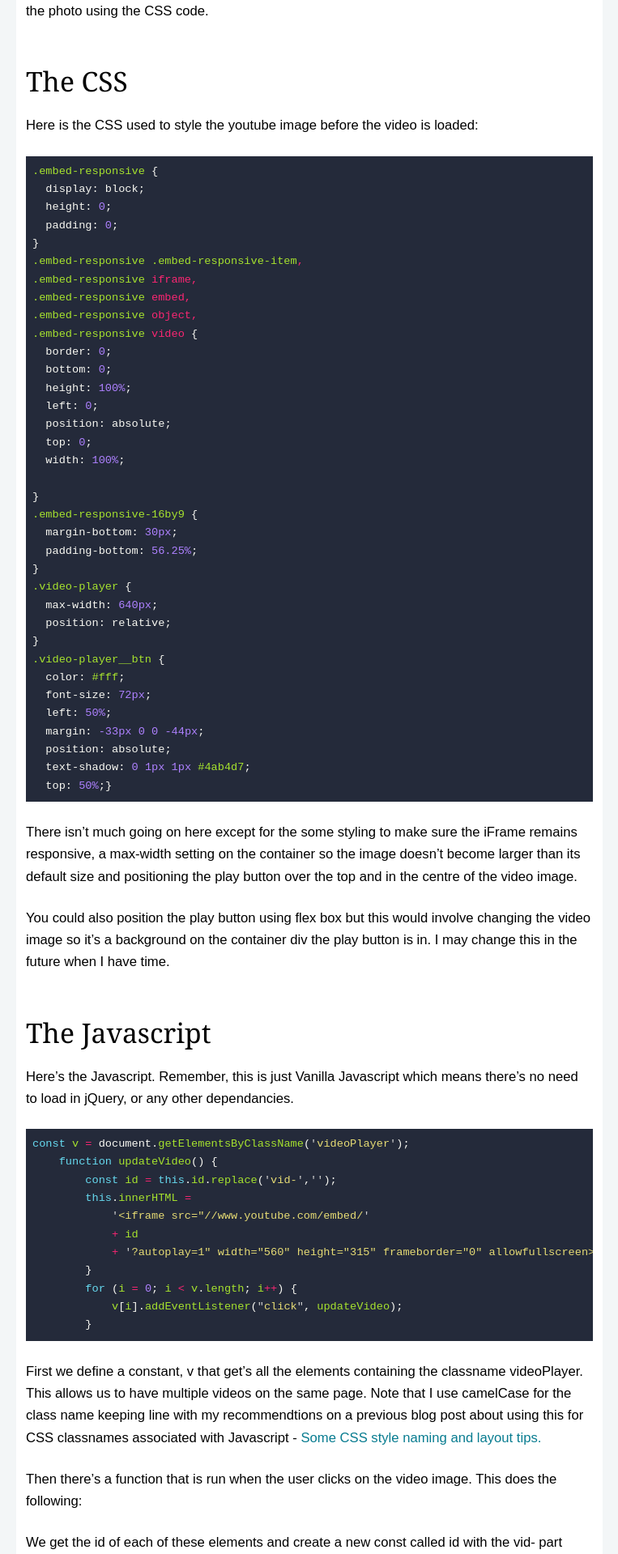
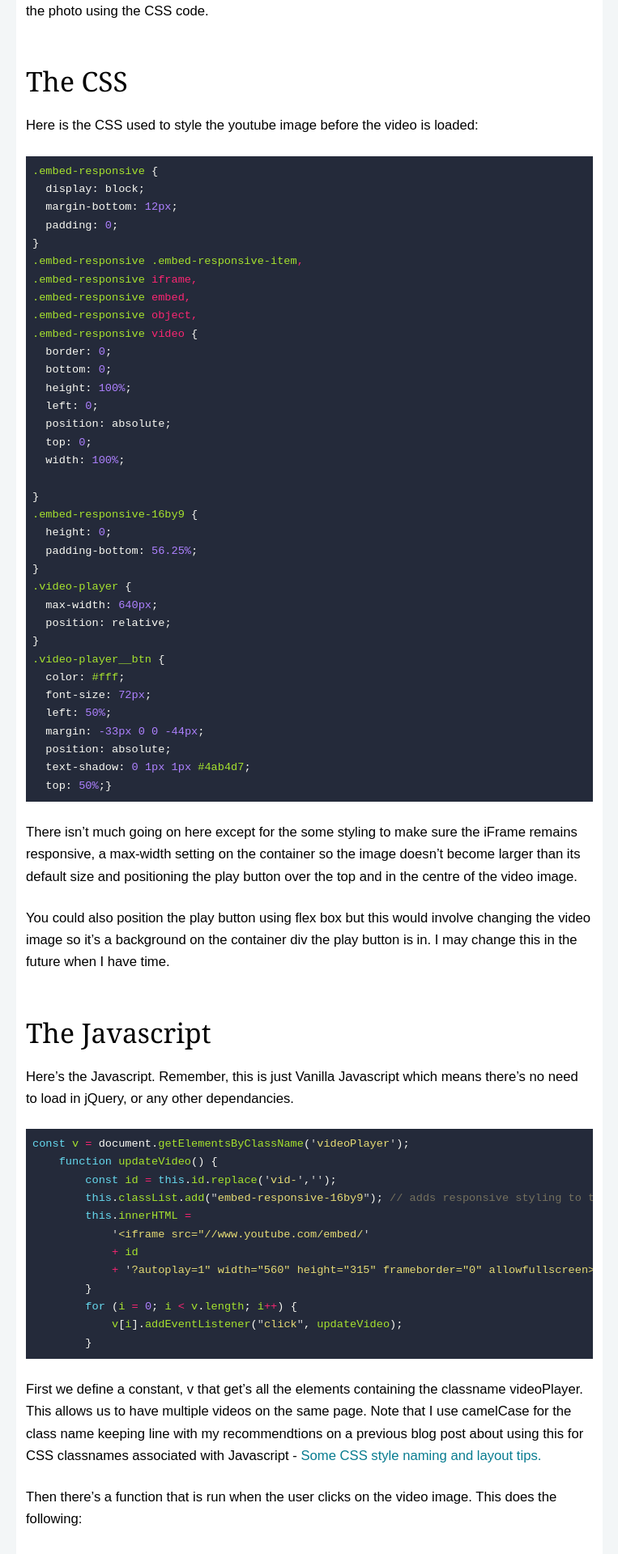
Before and after one commit to nbunner-personal/nigelbunner, a Jekyll site: the page built from _posts/2019-04-17-a-simple-way-to-lazy-load-embedded-youtube-videos-using-vanilla-javascript.md, in a window 1280 px wide. Shown: the part 1457-3376 px from the top of the page at 81% size, without its empty margins (437-1200 px from the left). Built offline with Jekyll 4.4.1, drawn with Linux system fonts in a browser that asks for light colours; some of the changed text lies outside the part shown.

Commit message:
Fixing responsiveness on youbue videos pre iframe

````diff
--- a/_includes/youtube-static-image.html
+++ b/_includes/youtube-static-image.html
@@ -1,4 +1,4 @@
-<div class="youtube-container home-youtube-container embed-responsive embed-responsive-16by9 embed-responsive-item videoPlayer" id="vid-{{ include.youtubeId }}">
+<div class="youtube-container home-youtube-container embed-responsive embed-responsive-item videoPlayer" id="vid-{{ include.youtubeId }}">
   <div class="homeVideoThumbnail video-player">
   	<img src="//img.youtube.com/vi/{{ include.youtubeId }}/0.jpg" alt="YouTube video" />
   	<svg xmlns="http://www.w3.org/2000/svg" x="0px" y="0px" class="video-player__btn homeVideoPlayButton"
--- a/_layouts/default.html
+++ b/_layouts/default.html
@@ -60,6 +60,7 @@
 			const v = document.getElementsByClassName('videoPlayer');
 			function updateVideo() {
 				const id = this.id.replace('vid-','');
+				this.classList.add("embed-responsive-16by9");
 				this.innerHTML = '<iframe src="//www.youtube.com/embed/' + id + '?autoplay=1" width="560" height="315" frameborder="0" allowfullscreen></iframe>';
 			}
 			for (i = 0; i < v.length; i++) {
@@ -67,7 +68,7 @@
 			}
 		</script>
 		{% endif %}
-	    <script type="text/javascript">
+	    <!-- <script type="text/javascript">
 	      if (navigator.serviceWorker) {
   			navigator.serviceWorker.register('/sw.js').then(function(reg) {
 			      if (!reg.installing) return;
@@ -83,7 +84,7 @@
 			      });
 			  });
 			}
-	    </script>
+	    </script> -->
 	</body>
 
 </html>
--- a/_posts/2019-04-17-a-simple-way-to-lazy-load-embedded-youtube-videos-using-vanilla-javascript.md
+++ b/_posts/2019-04-17-a-simple-way-to-lazy-load-embedded-youtube-videos-using-vanilla-javascript.md
@@ -16,7 +16,7 @@
 Here is the HTML for our player:
 
 ```html
-<div class="youtube-container home-youtube-container embed-responsive embed-responsive-16by9 embed-responsive-item videoPlayer" id="vid-ijo0I2xD9gM">
+<div class="youtube-container home-youtube-container embed-responsive embed-responsive-item videoPlayer" id="vid-ijo0I2xD9gM">
   <div class="homeVideoThumbnail video-player">
     <img src="//img.youtube.com/vi/ijo0I2xD9gM/0.jpg" alt="YouTube video" />
     <svg xmlns="http://www.w3.org/2000/svg" x="0px" y="0px" class="video-player__btn homeVideoPlayButton"
@@ -50,7 +50,7 @@
 ```css
 .embed-responsive {
   display: block;
-  height: 0;
+  margin-bottom: 12px;
   padding: 0;
 }
 .embed-responsive .embed-responsive-item,
@@ -68,7 +68,7 @@
 
 }
 .embed-responsive-16by9 {
-  margin-bottom: 30px;
+  height: 0;
   padding-bottom: 56.25%;
 }
 .video-player {
@@ -96,6 +96,7 @@
 const v = document.getElementsByClassName('videoPlayer');
     function updateVideo() {
         const id = this.id.replace('vid-','');
+        this.classList.add("embed-responsive-16by9"); // adds responsive styling to the video iframe via a css class
         this.innerHTML =
             '<iframe src="//www.youtube.com/embed/'
             + id
--- a/_sass/_video.scss
+++ b/_sass/_video.scss
@@ -1,6 +1,6 @@
 .embed-responsive {
   display: block;
-  height: 0;
+  margin-bottom: 12px;
   padding: 0;
 }
 .embed-responsive .embed-responsive-item,
@@ -18,7 +18,7 @@
 
 }
 .embed-responsive-16by9 {
-  margin-bottom: 30px;
+  height: 0;
   padding-bottom: 56.25%;
 }
 .video-player {
--- a/_sass/base/_media.scss
+++ b/_sass/base/_media.scss
@@ -12,6 +12,6 @@
 .home-youtube-container {cursor: pointer;  position: relative;}
 .home-youtube-container img {max-height: 360px; max-width: 640px; width: 100%;}
 .home-youtube-container i {color: #fff; font-size: 72px; left: 50%; margin: -33px 0 0 -31px; position: absolute; text-shadow: 0 0 8px rgba(0, 0, 0, .5); top: 50%;}
-.embed-responsive {height: 0;}
+// .embed-responsive {height: 0;}
 .embed-responsive-16by9 {padding-bottom: 56.25%;}
 .embed-responsive iframe {border: 0; bottom: 0; height: 100%; position: absolute; left: 0; top: 0; width: 100%;}
````
Also changed, not shown: other parts of _posts/2019-04-17-a-simple-way-to-lazy-load-embedded-youtube-videos-using-vanilla-javascript.md (+1 -1 lines).
